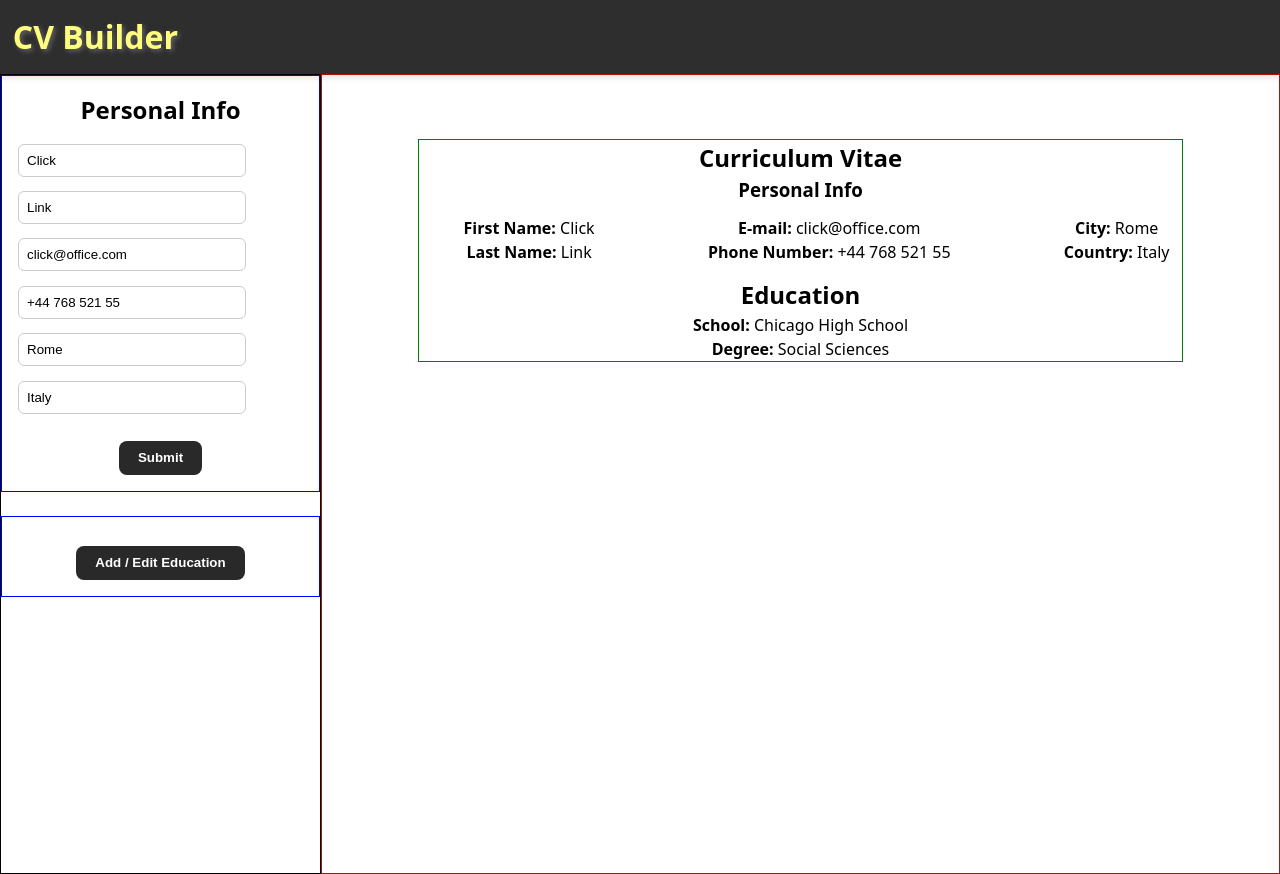
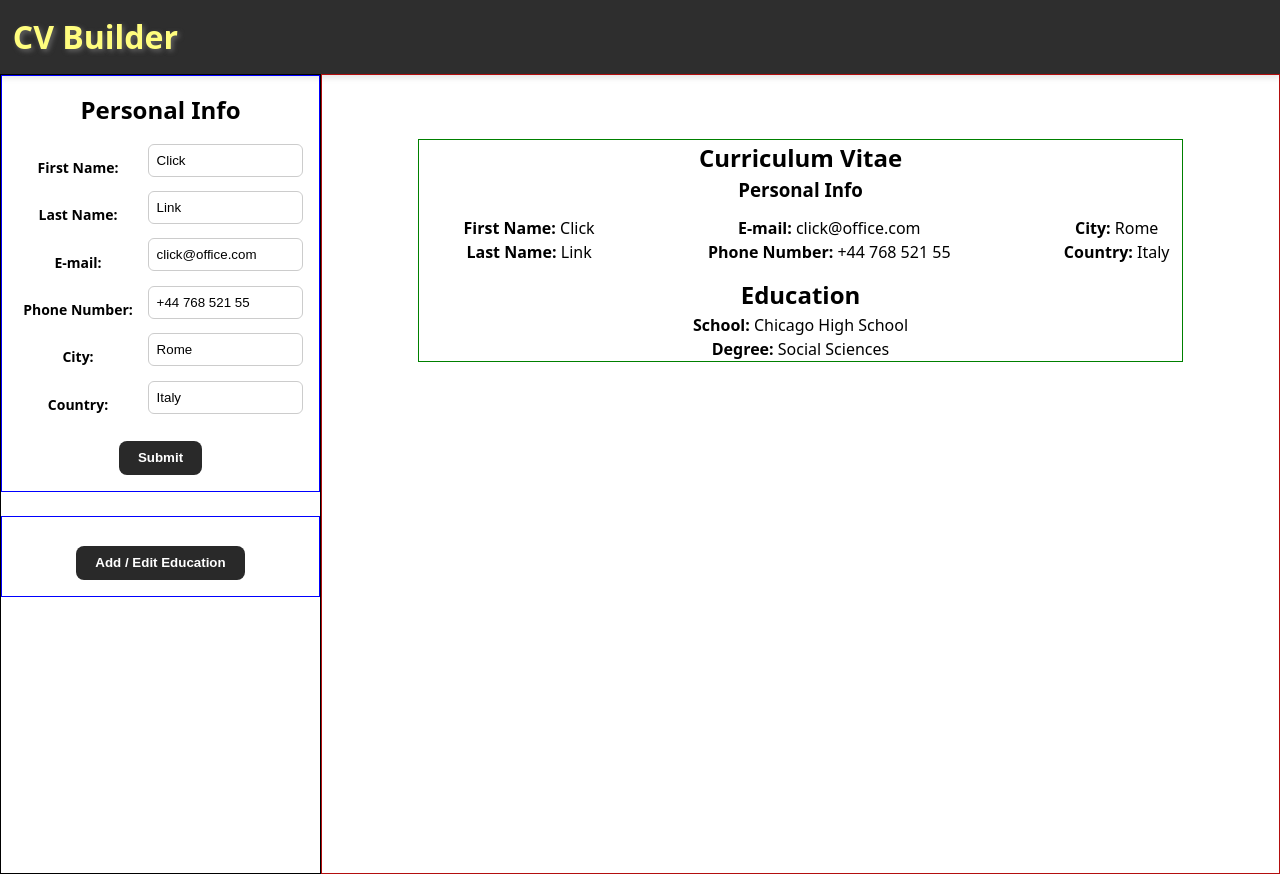
Before and after one commit to FreeFallRush/cv-application, a React (Vite) app: page / in a window 1280 px wide. Both pictures are taken after a click on the button "Add / Edit Personal Info". Built offline with nearby package versions, Linux system fonts and the light colour scheme.

Commit message:
Added labels for inputs in PersonalInfoForm.jsx
Fixed labels in EducationInfoForm.jsx

```diff
--- a/src/components/EducationInfoForm.jsx
+++ b/src/components/EducationInfoForm.jsx
@@ -26,7 +26,7 @@ function EducationInfoForm({ educationInfo, onSubmit }) {
           <h2>Education</h2>
           <form onSubmit={handleSubmit}>
             <div className="form-group">
-              <label for="school">School: </label>
+              <label htmlFor="school">School: </label>
               <input
                 id="school"
                 name="school"
@@ -38,7 +38,7 @@ function EducationInfoForm({ educationInfo, onSubmit }) {
             </div>
 
             <div className="form-group">
-              <label for="degree">Degree: </label>
+              <label htmlFor="degree">Degree: </label>
               <input
                 id="degree"
                 name="degree"
@@ -50,7 +50,7 @@ function EducationInfoForm({ educationInfo, onSubmit }) {
             </div>
 
             <div className="form-group">
-              <label for="startDate">Start Date: </label>
+              <label htmlFor="startDate">Start Date: </label>
               <input
                 id="startDate"
                 name="startDate"
@@ -61,7 +61,7 @@ function EducationInfoForm({ educationInfo, onSubmit }) {
             </div>
 
             <div className="form-group">
-              <label for="endDate">End Date: </label>
+              <label htmlFor="endDate">End Date: </label>
               <input
                 id="endDate"
                 name="endDate"
--- a/src/components/PersonalInfoForm.jsx
+++ b/src/components/PersonalInfoForm.jsx
@@ -11,7 +11,7 @@ function PersonalInfoForm({ personalInfo, onSubmit }) {
 
   const handleSubmit = (e) => {
     e.preventDefault();
-    onSubmit(formData); // pass new data up to App.jsx
+    onSubmit(formData);
     setIsEditing(false);
   };
 
@@ -25,48 +25,77 @@ function PersonalInfoForm({ personalInfo, onSubmit }) {
         <>
           <h2>Personal Info</h2>
           <form onSubmit={handleSubmit}>
+            <div className="form-group">
+              <label htmlFor="firstName">First Name: </label>
               <input
+                id="firstName"
                 name="firstName"
                 type="text"
                 placeholder="First Name"
                 value={formData.firstName}
                 onChange={handleChange}
               />
+            </div>
+
+            <div className="form-group">
+              <label htmlFor="lastName">Last Name: </label>
               <input
+                id="lastName"
                 name="lastName"
                 type="text"
                 placeholder="Last Name"
                 value={formData.lastName}
                 onChange={handleChange}
               />
+            </div>
+
+            <div className="form-group">
+              <label htmlFor="email">E-mail: </label>
               <input
+                id="email"
                 name="email"
                 type="text"
                 placeholder="E-mail"
                 value={formData.email}
                 onChange={handleChange}
               />
+            </div>
+
+            <div className="form-group">
+              <label htmlFor="phoneNumber">Phone Number: </label>
               <input
+                id="phoneNumber"
                 name="phoneNumber"
                 type="text"
                 placeholder="Phone Number"
                 value={formData.phoneNumber}
                 onChange={handleChange}
               />
+            </div>
+
+            <div className="form-group">
+              <label htmlFor="city">City: </label>
               <input
+                id="city"
                 name="city"
                 type="text"
                 placeholder="City"
                 value={formData.city}
                 onChange={handleChange}
               />
+            </div>
+
+            <div className="form-group">
+              <label htmlFor="country">Country: </label>
               <input
+                id="country"
                 name="country"
                 type="text"
                 placeholder="Country"
                 value={formData.country}
                 onChange={handleChange}
               />
+            </div>
 
             <button type="submit" className="submit-btn">
               Submit
```
Lines whose indentation alone changed are shown as unchanged.
